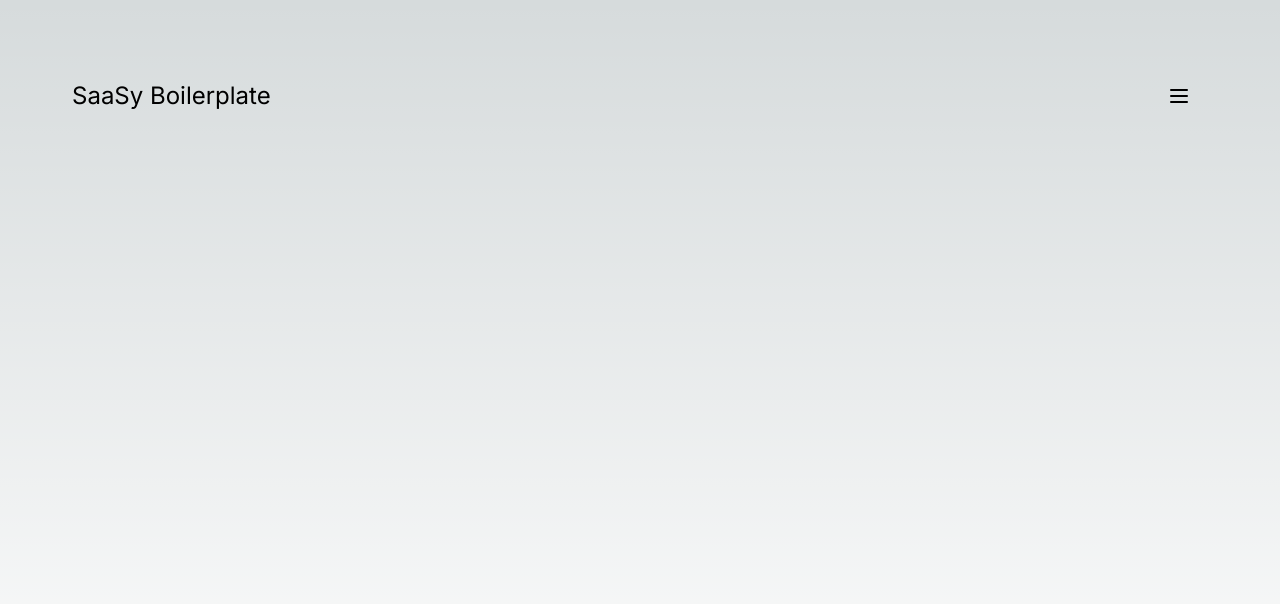
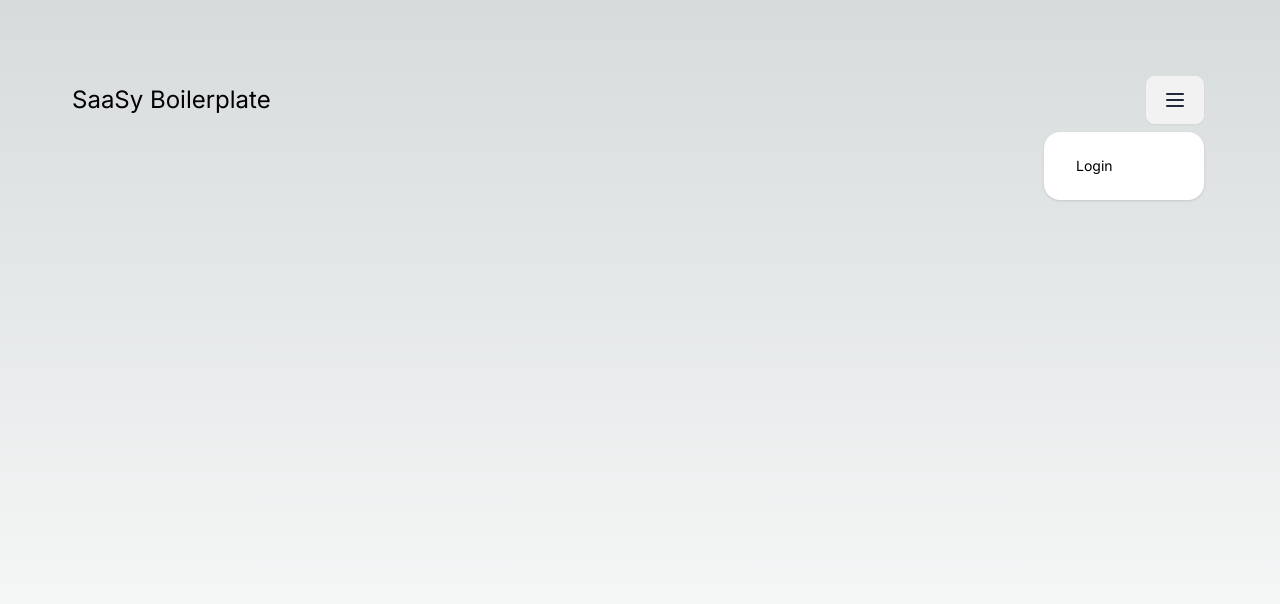
Before and after one commit to mshadev/next-saas-boilerplate, a Next.js app: page / in a window 1280 px wide. Both pictures are taken after a click on the button 1179 px from the left and 96 px from the top of the page. Shown: the top 604 px of the page. Built offline with nearby package versions, Linux system fonts and the light colour scheme.

Commit message:
[next-auth] - setup auths

```diff
--- a/app/(components)/Dropdown/Dropdown.tsx
+++ b/app/(components)/Dropdown/Dropdown.tsx
@@ -3,12 +3,14 @@
 import React, { Children } from "react";
 
 export interface IDropdownProps {
-  children?: React.ReactNode[];
+  children?: React.ReactNode | React.ReactNode[];
   caption?: string;
+  icon?: React.ReactNode;
 }
 
 export default function Dropdown({
   children,
+  icon,
   caption = "Click",
 }: IDropdownProps) {
   const menuRender = Children.map(children, (item, key) => (
@@ -18,13 +20,13 @@ export default function Dropdown({
   return (
     <div className="dropdown dropdown-end">
       <button tabIndex={0} role="button" className="btn m-1">
-        {caption}
+        {caption && icon}
       </button>
 
       {children && (
         <ul
           tabIndex={0}
-          className="dropdown-content z-[1] menu p-2 shadow bg-base-100 rounded-box w-52"
+          className="dropdown-content z-[1] menu p-4 shadow bg-base-100 rounded-box w-40 m-1"
         >
           {menuRender}
         </ul>
--- a/app/(components)/Nav/Nav.tsx
+++ b/app/(components)/Nav/Nav.tsx
@@ -1,13 +1,14 @@
 import { Menu } from "lucide-react";
+import Dropdown from "../Dropdown/Dropdown";
 
 export default function Nav() {
   return (
     <div className="navbar flex w-full justify-between">
       <div className="cursor-pointer text-2xl">SaaSy Boilerplate</div>
 
-      <button className="btn btn-round btn-ghost">
-        <Menu />
-      </button>
+      <Dropdown icon={<Menu />}>
+        <div>Login</div>
+      </Dropdown>
     </div>
   );
 }
```
